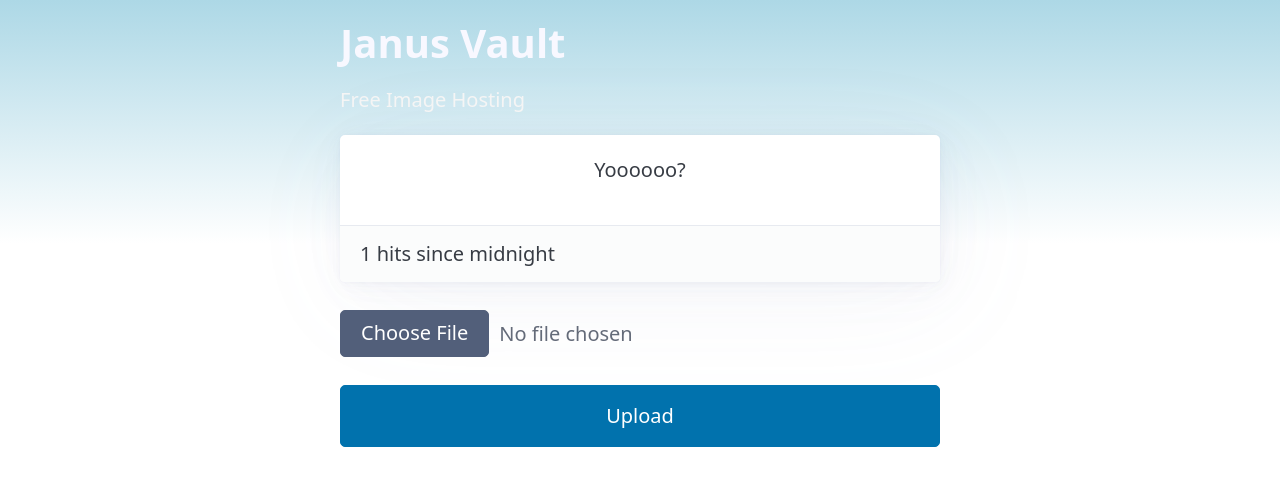
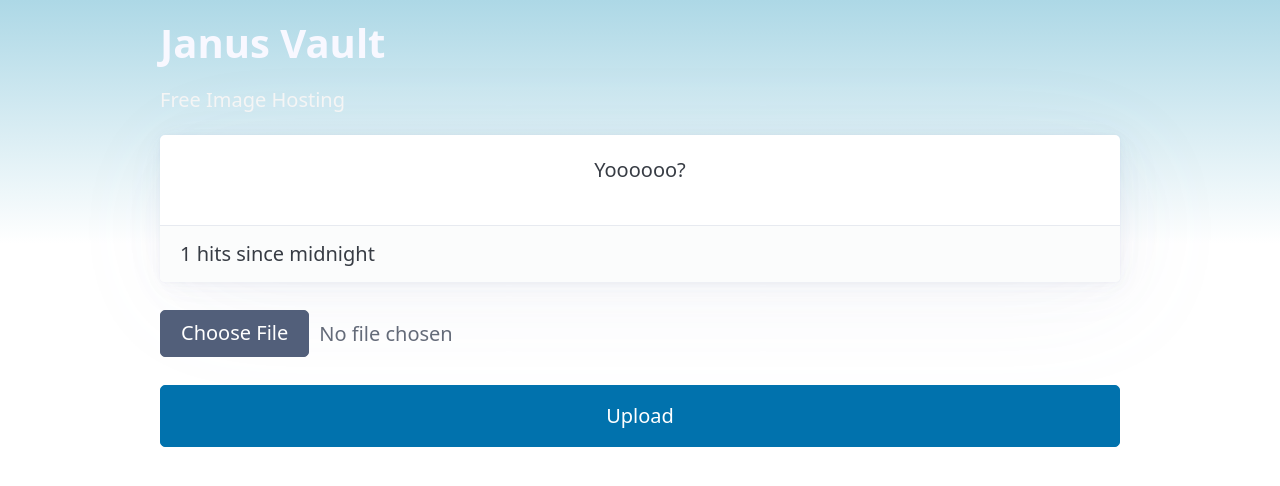
Before and after one commit to skipglide/django-deployment, a Django app: page / in a window 1280 px wide. Shown: the top 486 px of the page. Run offline with Django 5.2, Linux system fonts and the light colour scheme; data comes from the database, SQL or seed files in the repository; data that the repository does not hold is empty; some libraries are stand-ins or nearby versions.

Commit message:
updated tags

```diff
--- a/templates/base.html
+++ b/templates/base.html
@@ -14,7 +14,7 @@
     <link rel="stylesheet" href="https://cdn.jsdelivr.net/npm/@picocss/pico@2/css/pico.min.css">
     <link rel="stylesheet" type="text/css" href="{% block source %}{% endblock %}">
 <body style="background-image: linear-gradient(lightblue, white, white)">
-    <main class="container-fluid" style="max-width: 50vw;">
+    <main class="container">
 	{% block content %}
 	{% endblock %}
     </main>
```
